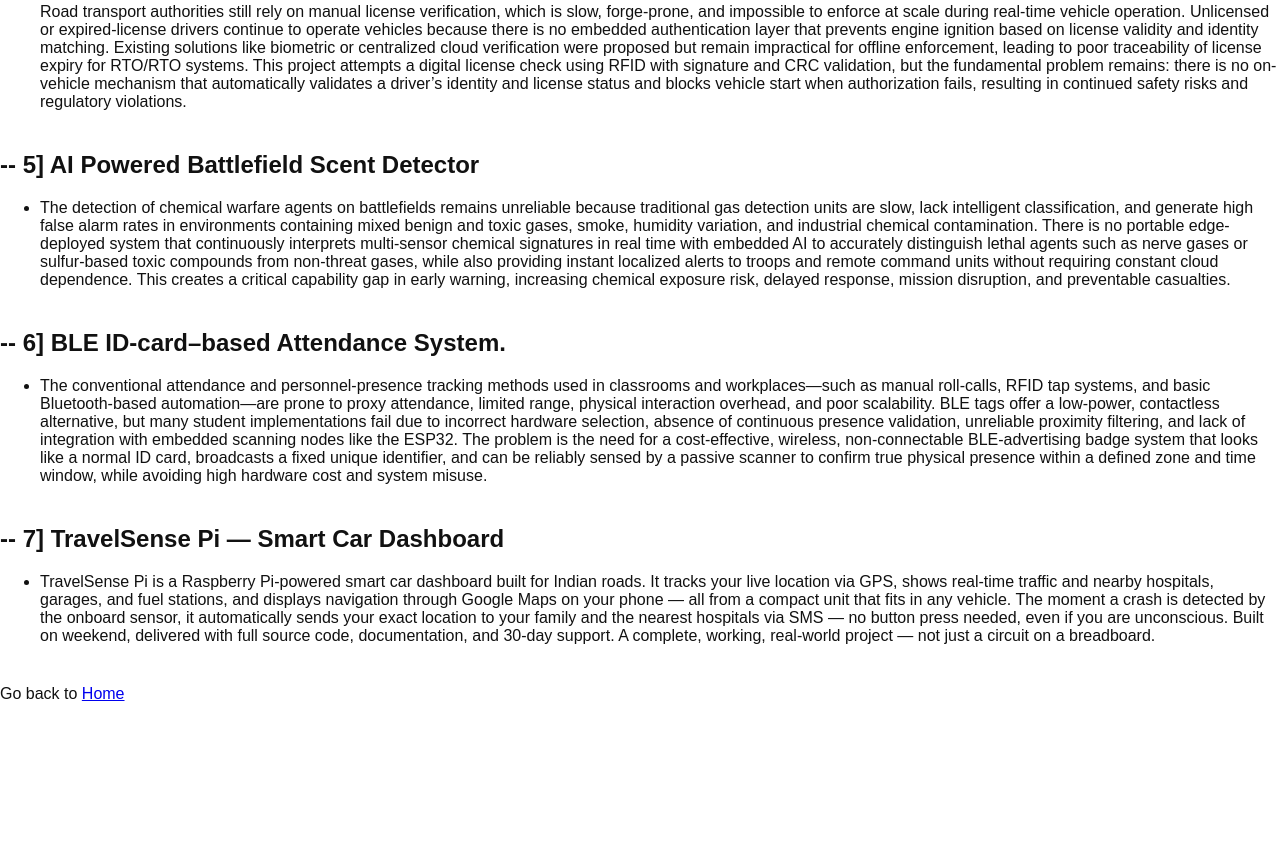
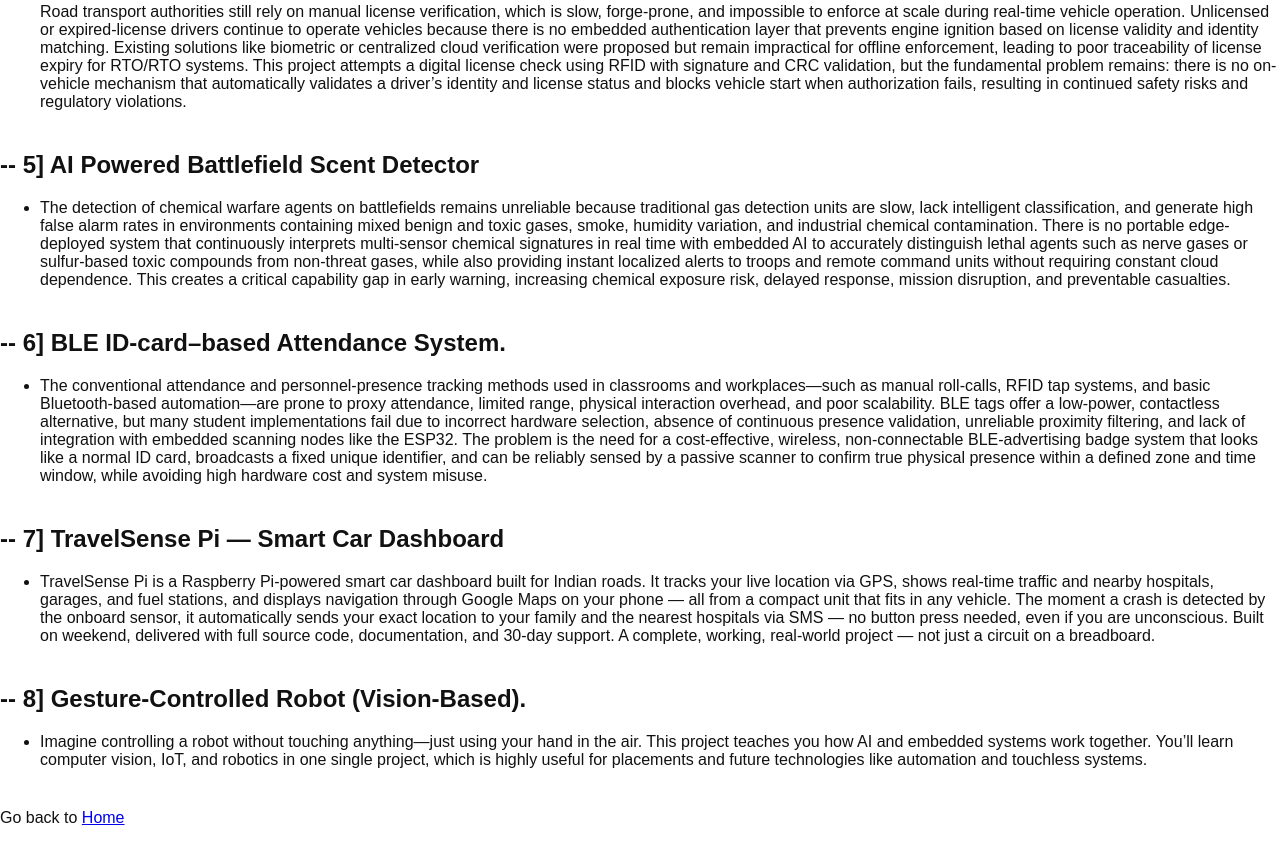
Before and after one commit to Anjalima644/AM_INNOVATION, a plain HTML site: page project.html in a window 1280 px wide. Shown: the part 752-1595 px from the top of the page. Before the commit the page ends 1471 px from the top, so only its background shows below. Drawn offline with Linux system fonts and the light colour scheme.

Commit message:
Update project.html

```diff
--- a/project.html
+++ b/project.html
@@ -90,6 +90,14 @@
   </ul>
 </section>
 
+ <section>
+  <h2>-- 8] Gesture-Controlled Robot (Vision-Based). </h2>
+  <ul>
+    <li>  Imagine controlling a robot without touching anything—just using your hand in the air. This project teaches you how AI and embedded systems work together. You’ll learn
+          computer vision, IoT, and robotics in one single project, which is highly useful for placements and future technologies like automation and touchless systems.</li>
+  </ul>
+</section>
+
 <footer>
   <p>Go back to <a href="index.html">Home</a></p>
 </footer>
```
